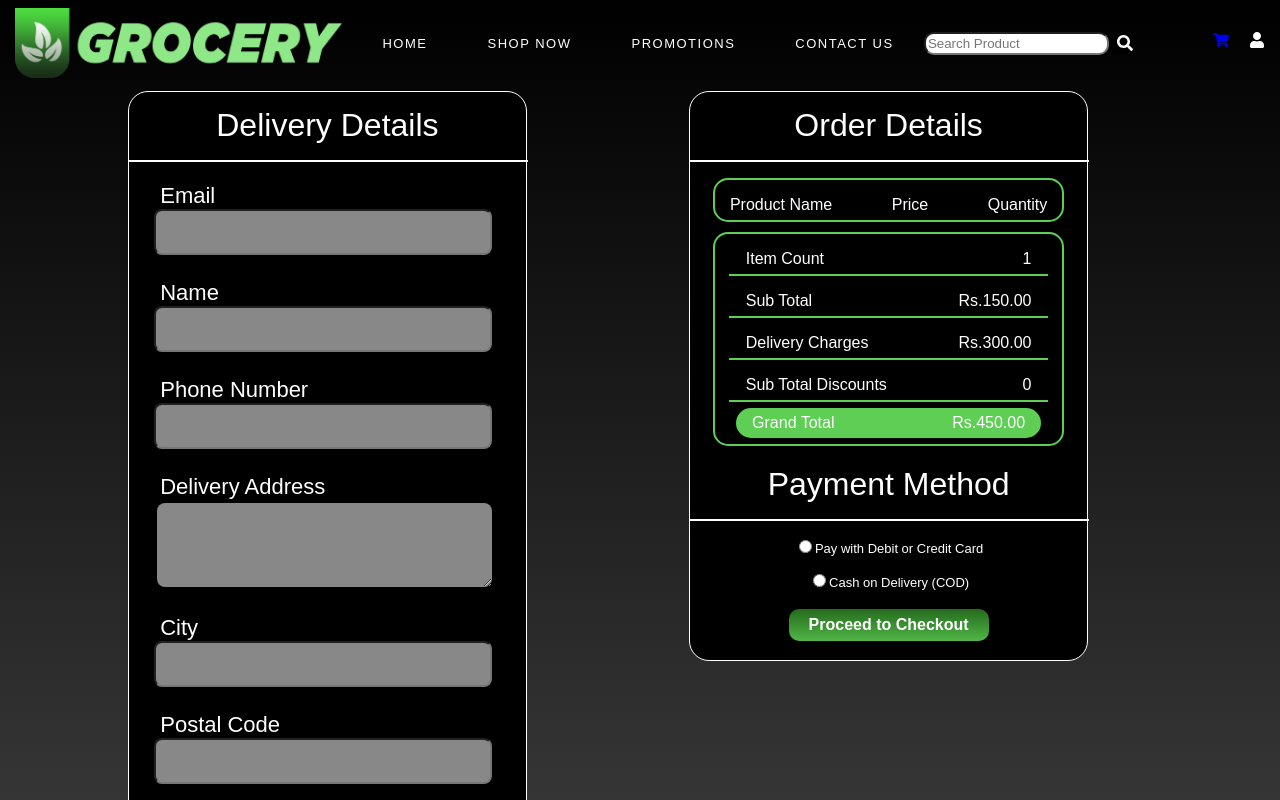
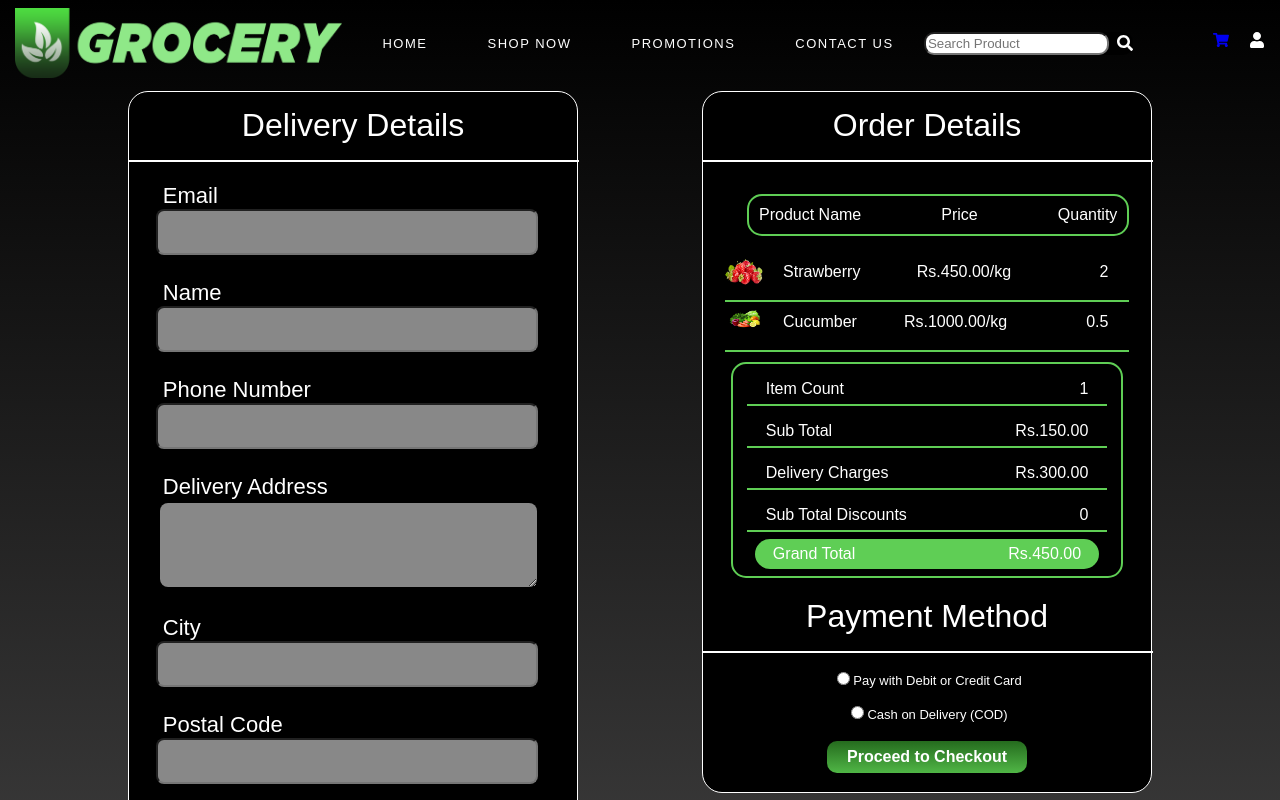
Before and after one commit to Nadunrupasinghe/supermarket_system_frontend, a React (Create React App) app in the folder supermarketfrontend/: page /checkout in a window 1280 px wide. Shown: the top 800 px of the page. Built offline with nearby package versions, Linux system fonts and the light colour scheme.

Commit message:
Added changes to Checkout

```diff
--- /dev/null
+++ b/supermarketfrontend/src/Components/OrderItem/OrderItem.css
@@ -0,0 +1,56 @@
+.orderItemContainer {
+    /* display: flex; */
+    /* background-color: aqua; */
+    /* height: 20vh; */
+    /* margin-top: 2rem; */
+    color: white;
+    border-bottom: 2px solid rgba(95, 206, 85, 1);
+    margin-left: 5%;
+    align-self: left;
+    width:90%;
+
+  }
+
+  .orderItemList {
+    list-style-type: none;
+    display:inline-flex;
+    justify-content: space-between;
+    align-items: right;
+    width:80%;
+    height: 40px;
+    padding-inline: 10px;
+    margin-left: 10%;
+    margin-top: 0%;
+    margin-bottom:2% ;
+  }
+
+  .orderItemList li {
+    align-self: center;
+  }
+
+  .product {
+    display: flex;
+    /* justify-content: space-between; */
+    align-items: center;
+    /* margin-left: -4rem; */
+  }
+
+  .productName {
+    padding-left: 1rem;
+  }
+
+  .orderImage {
+    height: 30px;
+    width: 40px;
+    margin-left: 2px;
+    margin-right: 0.2rem;
+    justify-self: center;
+  }
+
+  .price {
+    margin-left: -3rem;
+  }
+
+  .qyt {
+    margin-left: -1rem;
+  }
--- /dev/null
+++ b/supermarketfrontend/src/Components/OrderItem/OrderItem.js
@@ -0,0 +1,21 @@
+import React from 'react';
+import './OrderItem.css';
+
+function OrderItem(props) {
+  return (
+    <div className='orderItemContainer'>
+      <ul className='orderItemList'>
+        <li>
+          <div className='product'>
+            <img src={props.img} className='orderImage' />
+            <span className='productName'>{props.name}</span>
+          </div>
+        </li>
+        <li className='price'>Rs.{props.price}</li>
+        <li className='qyt'>{props.qty}</li>
+      </ul>
+    </div>
+  );
+}
+
+export default OrderItem;
--- a/supermarketfrontend/src/Pages/Checkout/Checkout.css
+++ b/supermarketfrontend/src/Pages/Checkout/Checkout.css
@@ -18,7 +18,7 @@
     float: inline-start;
     display: flex;
     flex-direction: column;
-    width:31%;
+    width:35%;
     margin-left: 10%;
     margin-top: 1%;
     background-color: black;
@@ -66,8 +66,8 @@
     display: flex;
     flex-direction: column;
     float: inline-end;
-    width:31%;
-    margin-right: 15%;
+    width:35%;
+    margin-right: 10%;
     margin-top: 1%;
     background-color: black;
     border-radius: 20px;
@@ -77,16 +77,18 @@
 }
 
 .productDetails{
+    border-radius: 15px;
+    list-style-type: none;
+    border: 2px solid rgba(95, 206, 85, 1);
+    list-style-type: none;
     display:inline-flex;
     justify-content: space-between;
     align-self: center;
+    /* align-items: right; */
     width:80%;
-    height: 40px;
-    padding-inline: 15px;
-    /* margin-left: 10%; */
-    border-radius: 15px;
-    border: 2px solid rgba(95, 206, 85, 1);
-
+    padding:10px;
+    /* padding-inline: 10px; */
+    margin-left: 5%;
 }
 .billDetails{
     display: flex;
--- a/supermarketfrontend/src/Pages/Checkout/Checkout.js
+++ b/supermarketfrontend/src/Pages/Checkout/Checkout.js
@@ -2,6 +2,9 @@ import './Checkout.css';
 import Button from '../../Components/Button/Button';
 import Navbar from '../../Components/Navbar/Navbar';
 import InputBox from '../../Components/InputBox/InputBox';
+import OrderItem from '../../Components/OrderItem/OrderItem';
+import Strawberry from '../../Assets/Strawberry.png';
+import Vegetables from '../../Assets/Vegetables.png';
 
 function Checkout() {
   return (
@@ -50,11 +53,23 @@ function Checkout() {
             </div>
           </div>
 
-          <div className='productDetails'>
-            <p>Product Name</p>
-            <p>Price</p>
-            <p>Quantity</p>
-          </div>
+          <ul className='productDetails'>
+            <li>Product Name</li>
+            <li>Price</li>
+            <li>Quantity</li>
+          </ul>
+          <OrderItem
+            img={Strawberry}
+            name='Strawberry'
+            price='450.00/kg'
+            qty='2'
+          />
+          <OrderItem
+            img={Vegetables}
+            name='Cucumber'
+            price='1000.00/kg'
+            qty='0.5'
+          />
           <div className='billDetails'>
             <div className='items'>
               <p>Item Count</p>
```
